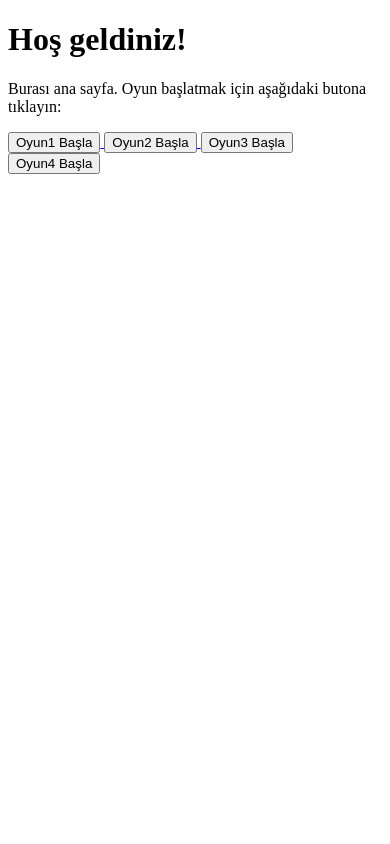
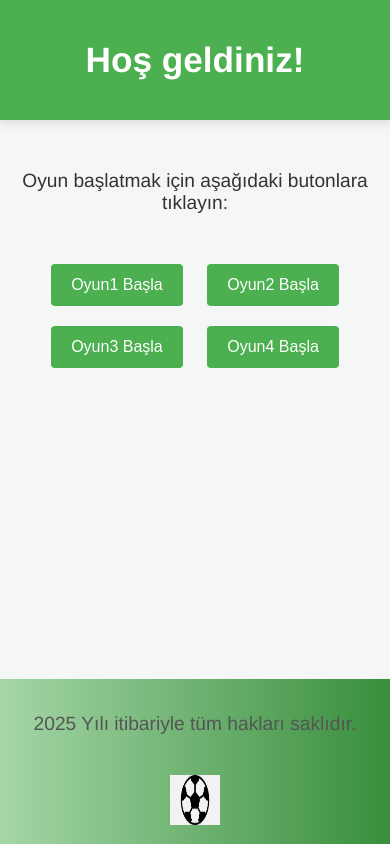
Before and after one commit to emreguener/Foot-Box, a Flask app: page / in a window 390 px wide. Run offline with Flask 3, Linux system fonts and the light colour scheme.

Commit message:
Home Screen And Game4 Are Fixed

```diff
--- a/templates/index.html
+++ b/templates/index.html
@@ -4,21 +4,133 @@
     <meta charset="UTF-8">
     <meta name="viewport" content="width=device-width, initial-scale=1.0">
     <title>Ana Sayfa</title>
+    <style>
+        body {
+            font-family: 'Helvetica Neue', Helvetica, Arial, sans-serif;
+            margin: 0;
+            padding: 0;
+            background-color: #f4f7f6;
+            color: #333;
+            text-align: center;
+            box-sizing: border-box;
+        }
+
+        header {
+            background-color: #4CAF50;
+            padding: 40px 0;
+            box-shadow: 0 4px 8px rgba(0, 0, 0, 0.1);
+        }
+
+        header h1 {
+            margin: 0;
+            font-size: 2.8em;
+            color: #fff;
+            font-weight: 600;
+        }
+
+        main {
+            margin: 50px auto;
+            max-width: 650px;
+        }
+
+        p {
+            font-size: 1.4em;
+            color: #555;
+            margin-bottom: 40px;
+        }
+
+        .highlight {
+            color: #333;
+            font-weight: 500;
+        }
+
+        a {
+            text-decoration: none;
+        }
+
+        button {
+            background-color: #4CAF50;
+            border: none;
+            color: white;
+            padding: 15px 25px;
+            margin: 10px;
+            font-size: 1.1em;
+            cursor: pointer;
+            border-radius: 4px;
+            transition: background-color 0.3s ease, transform 0.2s ease;
+        }
+
+        button:hover {
+            background-color: #45a049;
+            transform: scale(1.05);
+        }
+
+        footer {
+            background: linear-gradient(to right, #a5d6a7, #388e3c); /* Açık yeşilden koyu yeşile geçiş */
+            color: white;
+            padding: 15px 0;
+            text-align: center;
+            position: fixed;
+            width: 100%;
+            bottom: 0;
+        }
+
+        .footer-image {
+            margin-top: 15px;
+        }
+
+        .footer-image img {
+            width: 50px;
+            height: 50px;
+            transition: transform 0.3s ease;
+        }
+
+        .footer-image img:hover {
+            transform: rotate(180deg);
+        }
+
+        @media (max-width: 768px) {
+            header h1 {
+                font-size: 2.2em;
+            }
+
+            button {
+                padding: 12px 20px;
+                font-size: 1em;
+            }
+
+            p {
+                font-size: 1.2em;
+            }
+        }
+    </style>
 </head>
 <body>
+    <header>
         <h1>Hoş geldiniz!</h1>
-    <p>Burası ana sayfa. Oyun başlatmak için aşağıdaki butona tıklayın:</p>
+    </header>
+    <main>
+        <p class="highlight">Oyun başlatmak için aşağıdaki butonlara tıklayın:</p>
+        <div>
             <a href="{{ url_for('game1_bp.index') }}">
                 <button>Oyun1 Başla</button>
             </a>
             <a href="{{ url_for('game2_bp.index') }}">
                 <button>Oyun2 Başla</button>
             </a>
-    <a href="{{ url_for('game3_bp.index') }}">
+            <a href="{{ url_for('game3_bp.game3') }}">
                 <button>Oyun3 Başla</button>
             </a>
             <a href="{{ url_for('memory_game_bp.memory_game') }}">
                 <button>Oyun4 Başla</button>
             </a>
+        </div>
+    </main>
+    <footer>
+        <p>2025 Yılı itibariyle tüm hakları saklıdır.</p>
+        <div class="footer-image">
+            <img src="{{ url_for('static', filename='Images/FutbolTopu.png') }}" alt="Futbol Topu">
+        </div>
+    </footer>
 </body>
 </html>
```
Also changed, not shown: Routes/Game4.py (+11 -1 lines), Static/Images/FutbolTopu.png (added). Lines whose indentation alone changed are shown as unchanged.
